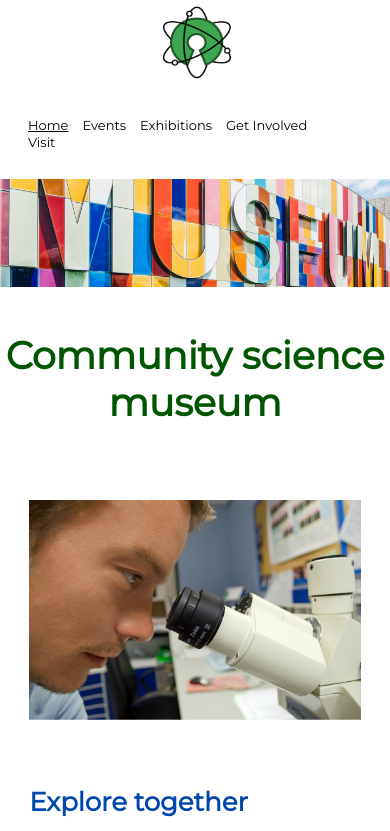
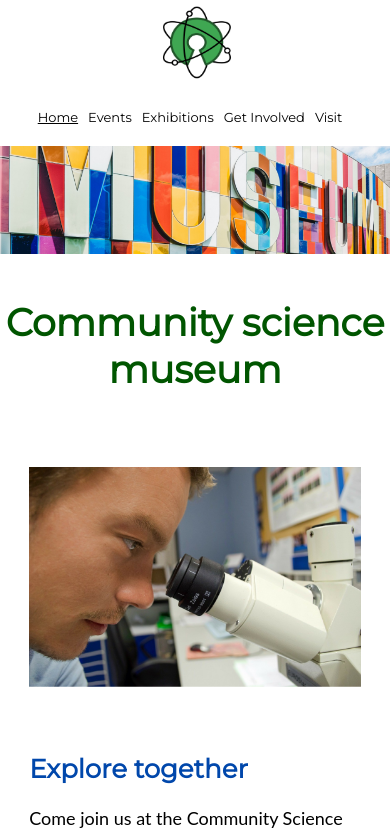
Before and after one commit to slerbakk/Semester-Project, a plain HTML site: page index.html in a window 390 px wide. Shown: the top 831 px of the page. Drawn offline with Linux system fonts and the light colour scheme.

Commit message:
Update style.css

```diff
--- a/style.css
+++ b/style.css
@@ -177,12 +177,12 @@ a:hover {
   }
 
   .navbar ul {
-    padding: 28px;
+    padding: 20px;
   }
 
   .navbar li {
     font-size: 13px;
-    padding-right: 14px;
+    padding-right: 10px;
   }
   .medium-large {
     width: 85%;
```
